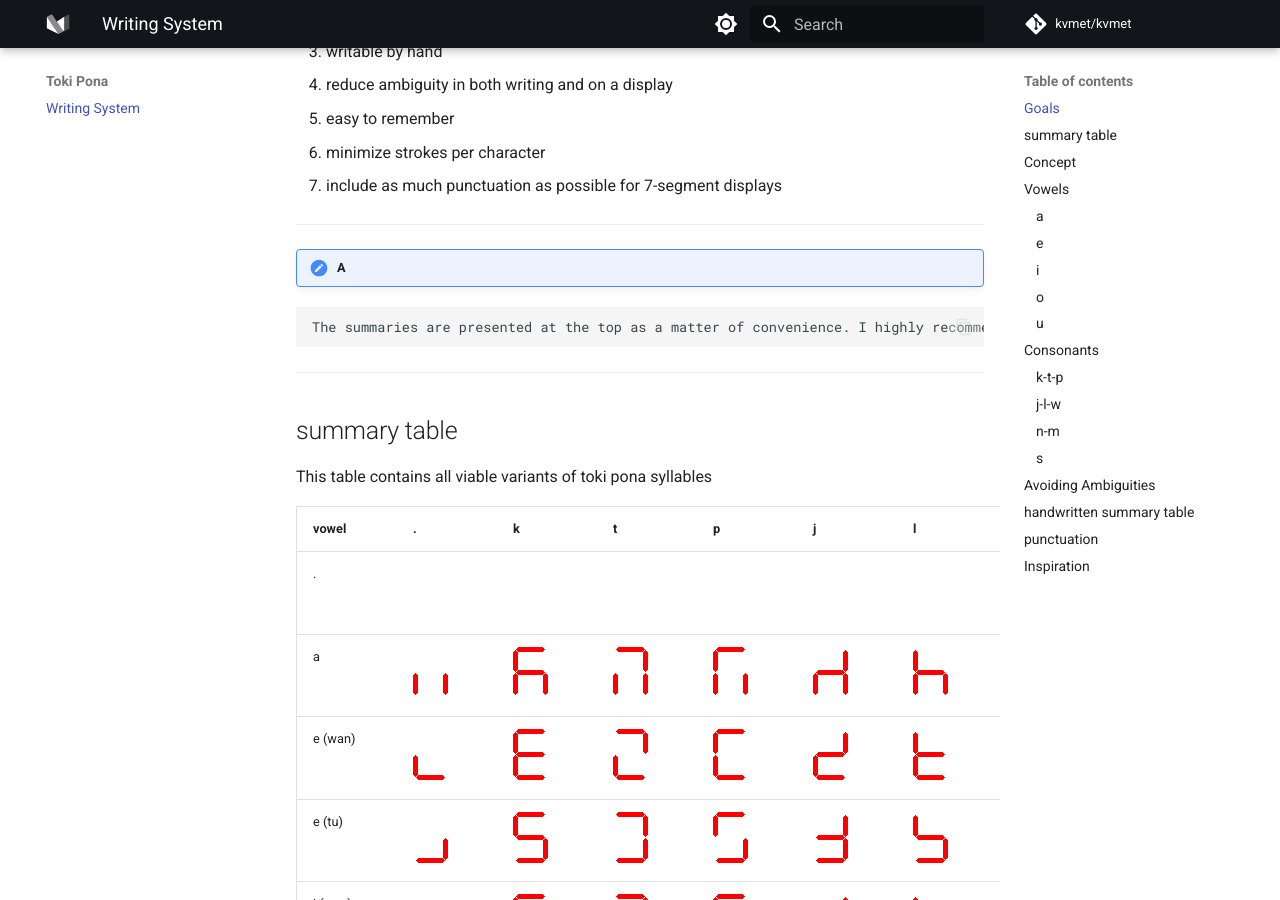
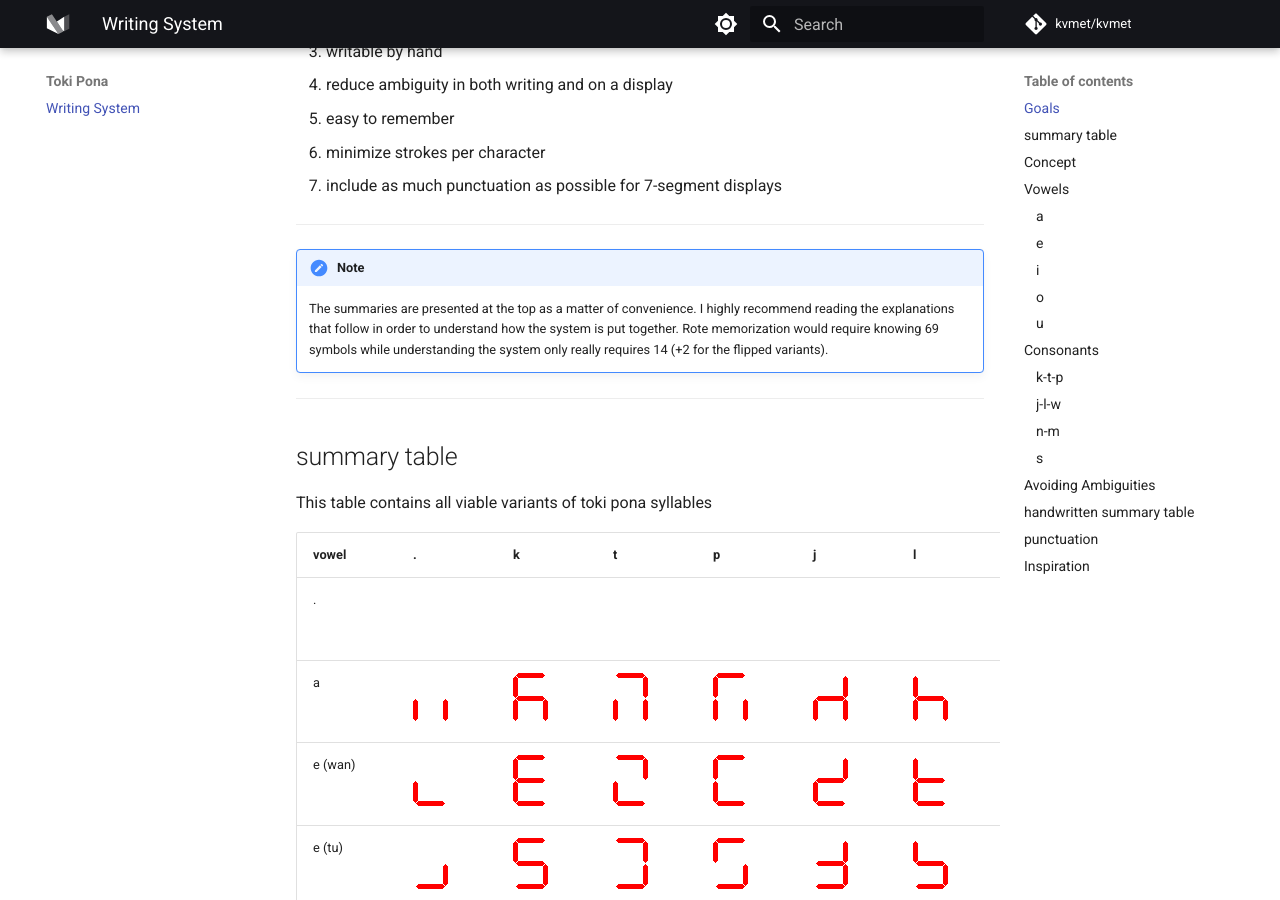
Before and after one commit to kvmet/kvmet, an MkDocs documentation site: the page built from docs/toki-pona/luka-tu-suno.md, in a window 1280 px wide and 900 px high, scrolled down 307 px. Built offline with MkDocs 1.6.1 and Material for MkDocs 9.7.7, drawn with Linux system fonts in a browser that asks for light colours; comment, search, counter and statistics services are not loaded.

````diff
--- a/docs/toki-pona/luka-tu-suno.md
+++ b/docs/toki-pona/luka-tu-suno.md
@@ -10,10 +10,8 @@
 7. include as much punctuation as possible for 7-segment displays
 
 ---
-!!! a quick note
-```
-The summaries are presented at the top as a matter of convenience. I highly recommend reading the explanations that follow in order to understand how the system is put together. Rote memorization would require knowing 69 symbols while understanding the system only really requires 14 (+2 for the flipped variants).
-```
+!!! note A Quick Note
+	The summaries are presented at the top as a matter of convenience. I highly recommend reading the explanations that follow in order to understand how the system is put together. Rote memorization would require knowing 69 symbols while understanding the system only really requires 14 (+2 for the flipped variants).
 
 ---
 ## summary table
````
